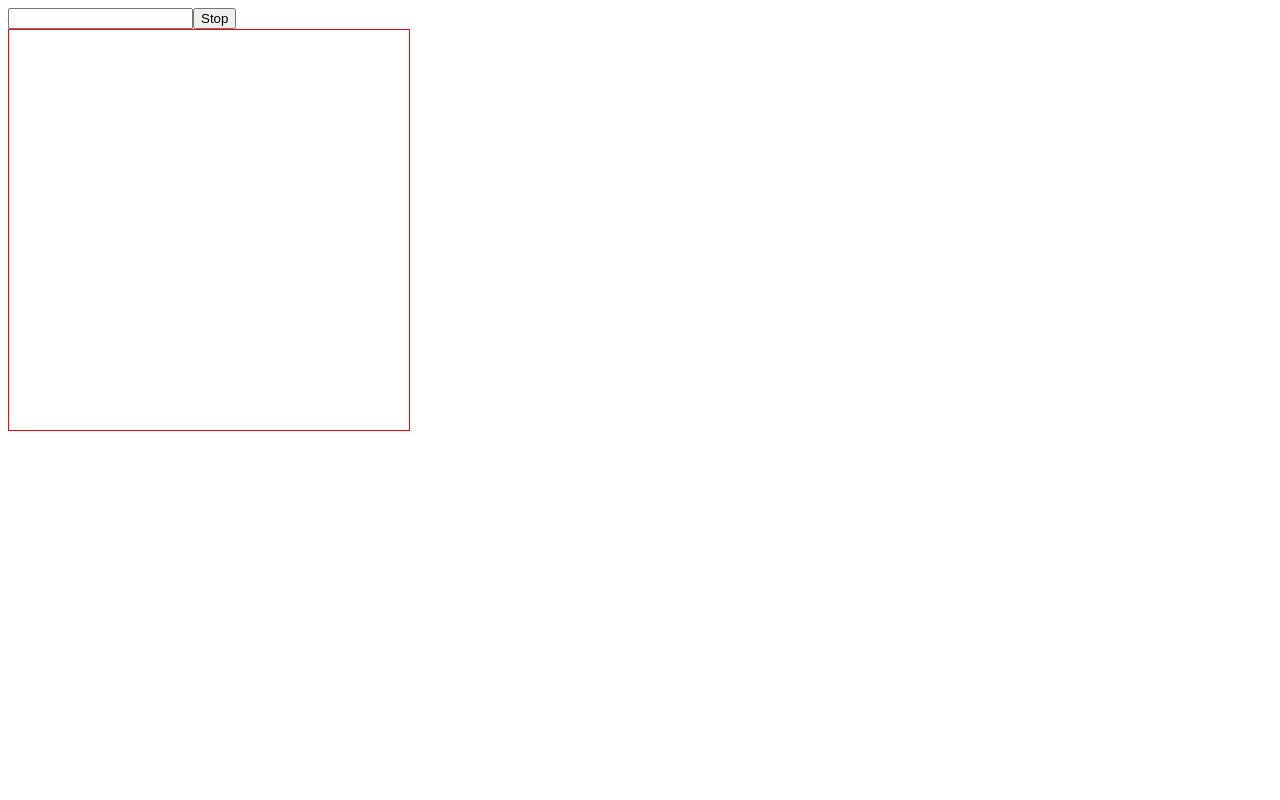
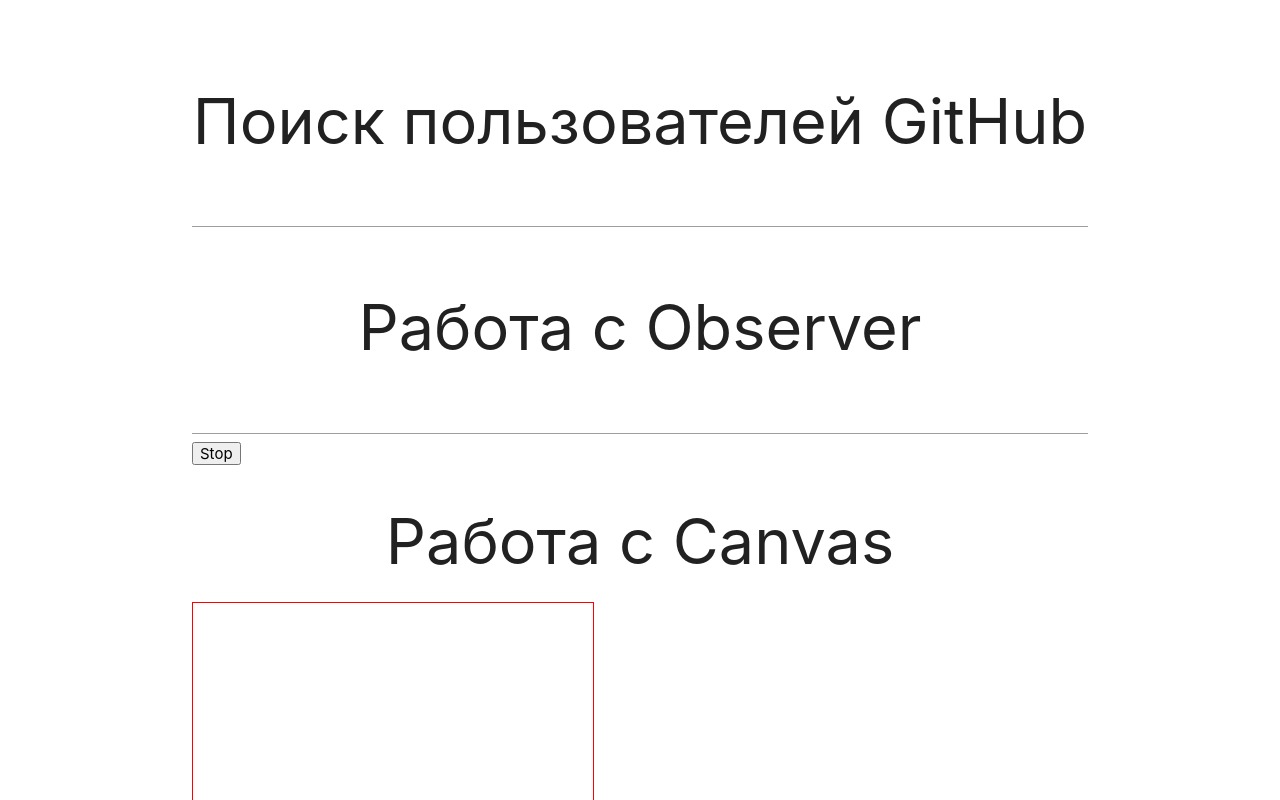
Before and after one commit to SaintEfim/rx-js-education, an Angular app: page / in a window 1280 px wide. Shown: the top 800 px of the page. Built offline with nearby package versions, Linux system fonts and the light colour scheme.

Commit message:
Update rx-js.component.html

```diff
--- a/src/app/rx-js/rx-js.component.html
+++ b/src/app/rx-js/rx-js.component.html
@@ -1,9 +1,49 @@
+<!-- Оптимизируй запросы на сервер в несколько строк с RxJS.
+Когда юзер вводит какие-то данные вместо того, чтобы проверять каждый симвовл мы проверим слово целиком -->
+
+<!doctype html>
+<html lang="en">
+<head>
+  <meta charset="UTF-8">
+  <meta name="viewport"
+        content="width=device-width, user-scalable=no, initial-scale=1.0, maximum-scale=1.0, minimum-scale=1.0">
+  <meta http-equiv="X-UA-Compatible" content="ie=edge">
+  <link rel="stylesheet" href="https://cdnjs.cloudflare.com/ajax/libs/materialize/1.0.0/css/materialize.min.css">
+  <title>RxJS Полный курс</title>
+</head>
+<body style="padding-top: 3rem;">
+
+    <div class="container">
+
+        <div class="input-field">
+          <h1 style="text-align:center">Поиск пользователей GitHub</h1>
+          <input type="text" id="search_GitHub_API">
+          <label for="search"></label>
+        </div>
+
+        <div class="row">
+          <div class="col s6 offset-s3" id="result"></div>
+        </div>
+        <div>
+          <h1 style="text-align:center">Работа с Observer</h1>
           <!-- Оптимизируй запросы на сервер в несколько строк с RxJS.
           Когда юзер вводит какие-то данные вместо того, чтобы проверять каждый симвовл мы проверим слово целиком -->
 
           <input type="text" name="s" id="search"> <!-- Поле для ввода поискового запроса, имеющее тип "text", имя "s" и идентификатор "search" -->
           <button id="stop">Stop</button> <!-- Кнопка "Стоп", имеющая идентификатор "stop" -->
+          <h1 style="text-align:center">Работа с Canvas</h1>
           <canvas id ='canvas' width="400px" height="400px" style="border:1px solid red; margin: 50 px;display: flex;"></canvas> <!-- Элемент холста HTML5 для рисования на
           странице, имеющий идентификатор "canvas", ширину и высоту 400 пикселей,
           красную рамку шириной 1 пиксель и отступом 50 пикселей. Он также имеет стиль "display: flex;",
           который позволяет отображать его внутри элемента-контейнера как flex-элемента. -->
+        </div>
+    </div>
+
+
+
+
+<script src="https://cdnjs.cloudflare.com/ajax/libs/materialize/1.0.0/js/materialize.min.js"></script>
+
+
+</body>
+</html>
```
Lines whose indentation alone changed are shown as unchanged.
